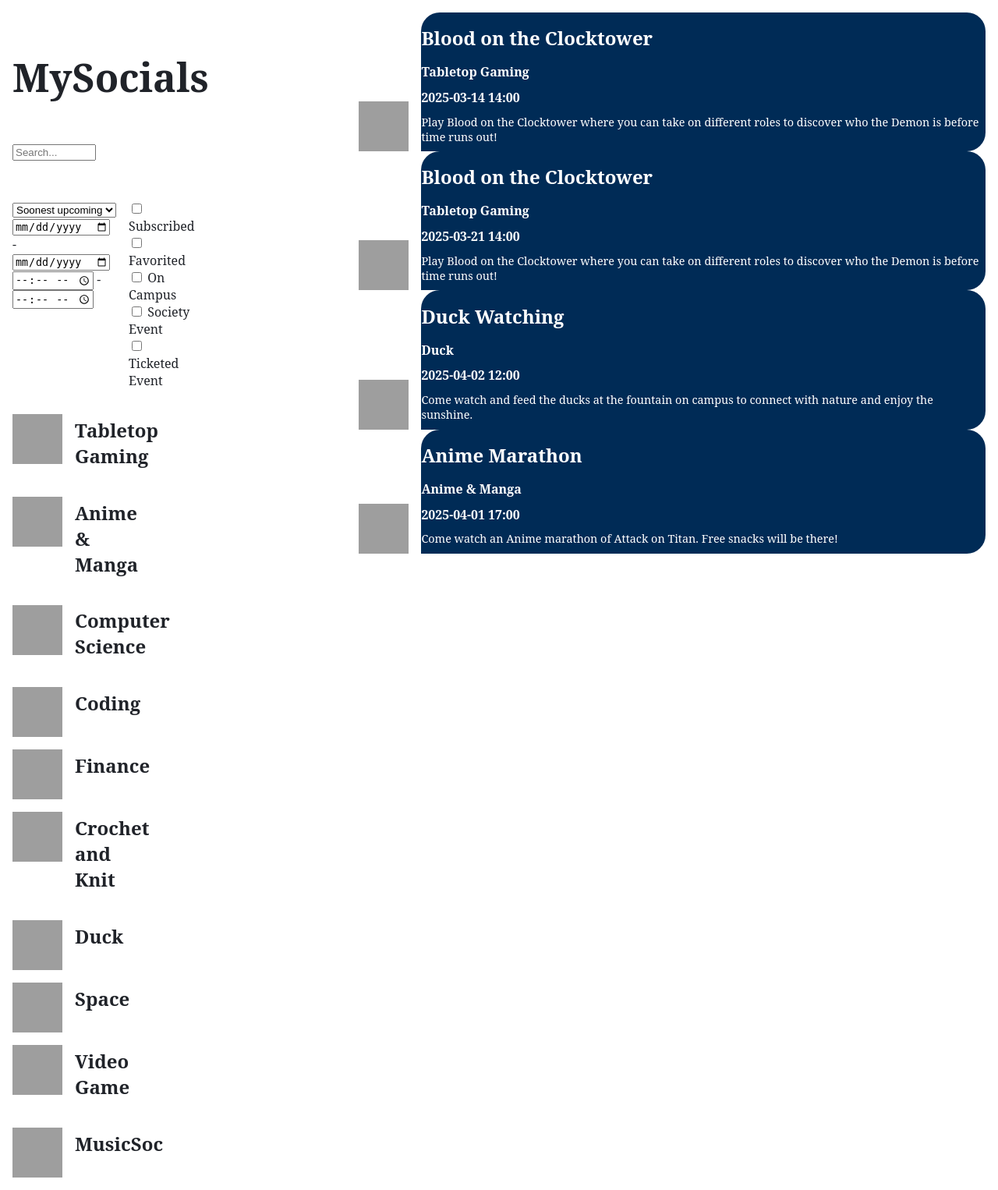
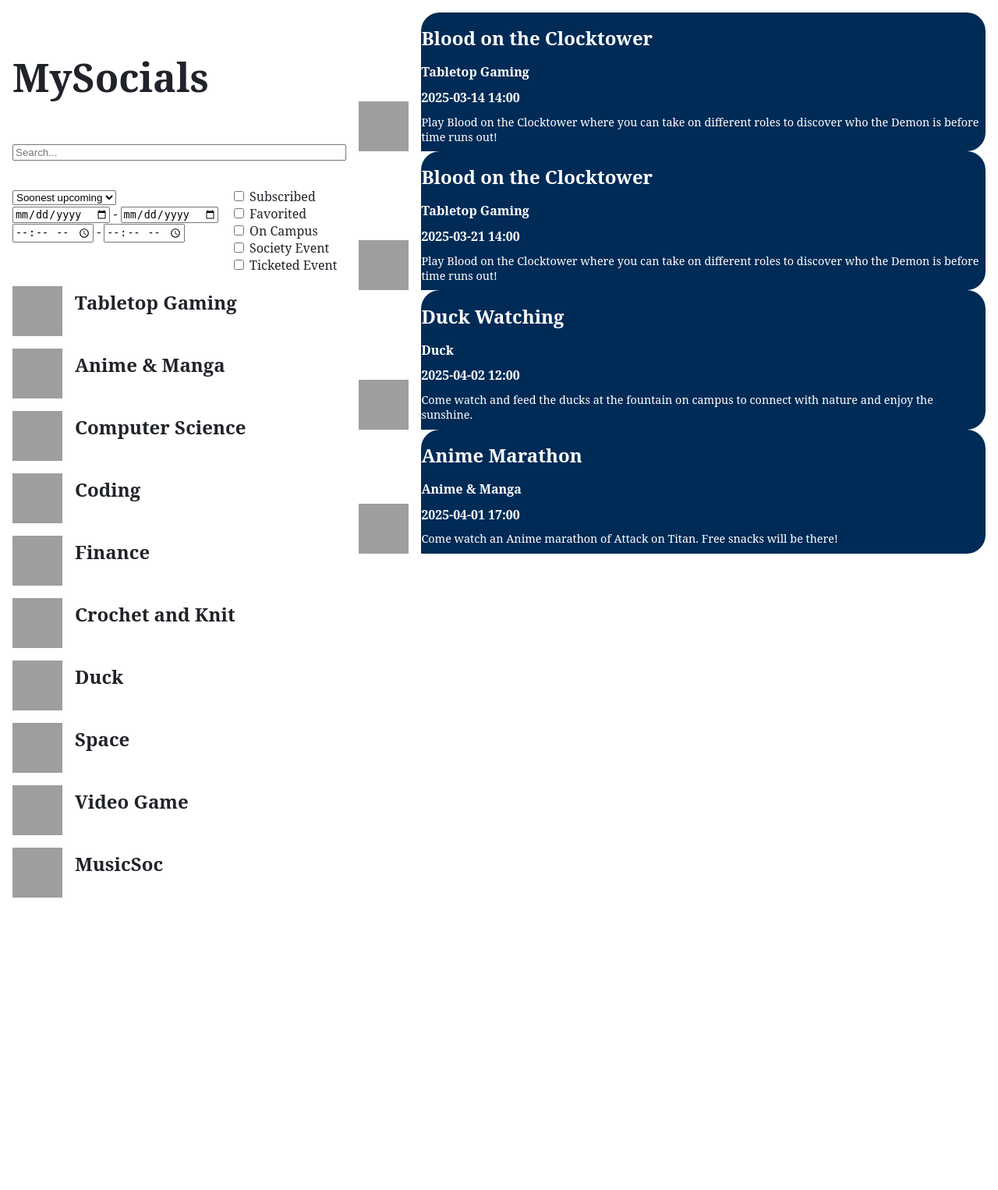
Before and after one commit to yh2452/CM22007, a Flask app: page / in a window 1280 px wide. Shown: the whole page at 78% size. After the commit the page ends 1151 px from the top, so only its background shows below. Run offline with Flask 3, Linux system fonts and the light colour scheme; data comes from the database, SQL or seed files in the repository; grey boxes are pictures that could not be loaded.

Commit message:
css updates

```diff
--- a/MySocials/static/style.css
+++ b/MySocials/static/style.css
@@ -88,7 +88,7 @@ img {
 }
 
 #leftContainer {
-  width: 25%;
+  width: 100%;
   margin-right: 1em;
 }
 #leftContainer #searchBox {
@@ -98,10 +98,10 @@ img {
 #filterContainer {
   display: flex;
   gap: 1em;
-  margin: 1em 0;
+  margin: 0 0;
 }
 #filterContainer #filter {
-  padding: 10px;
+  padding: 0px;
   border: 1px solid #202329;
   border-radius: 5px;
   width: 100%;
--- a/MySocials/static/style.sass
+++ b/MySocials/static/style.sass
@@ -97,7 +97,7 @@ img
         margin: 0.67em 0
 
 #leftContainer
-    width: 25%
+    width: 100%
     margin-right: 1em
 
     #searchBox
@@ -106,10 +106,10 @@ img
 #filterContainer
     display: flex
     gap: 1em
-    margin: 1em 0
+    margin: 0 0
 
     #filter
-        padding: 10px
+        padding: 0px
         border: 1px solid $black
         border-radius: 5px
         width: 100%
```
Also changed, not shown: 1 other file.
